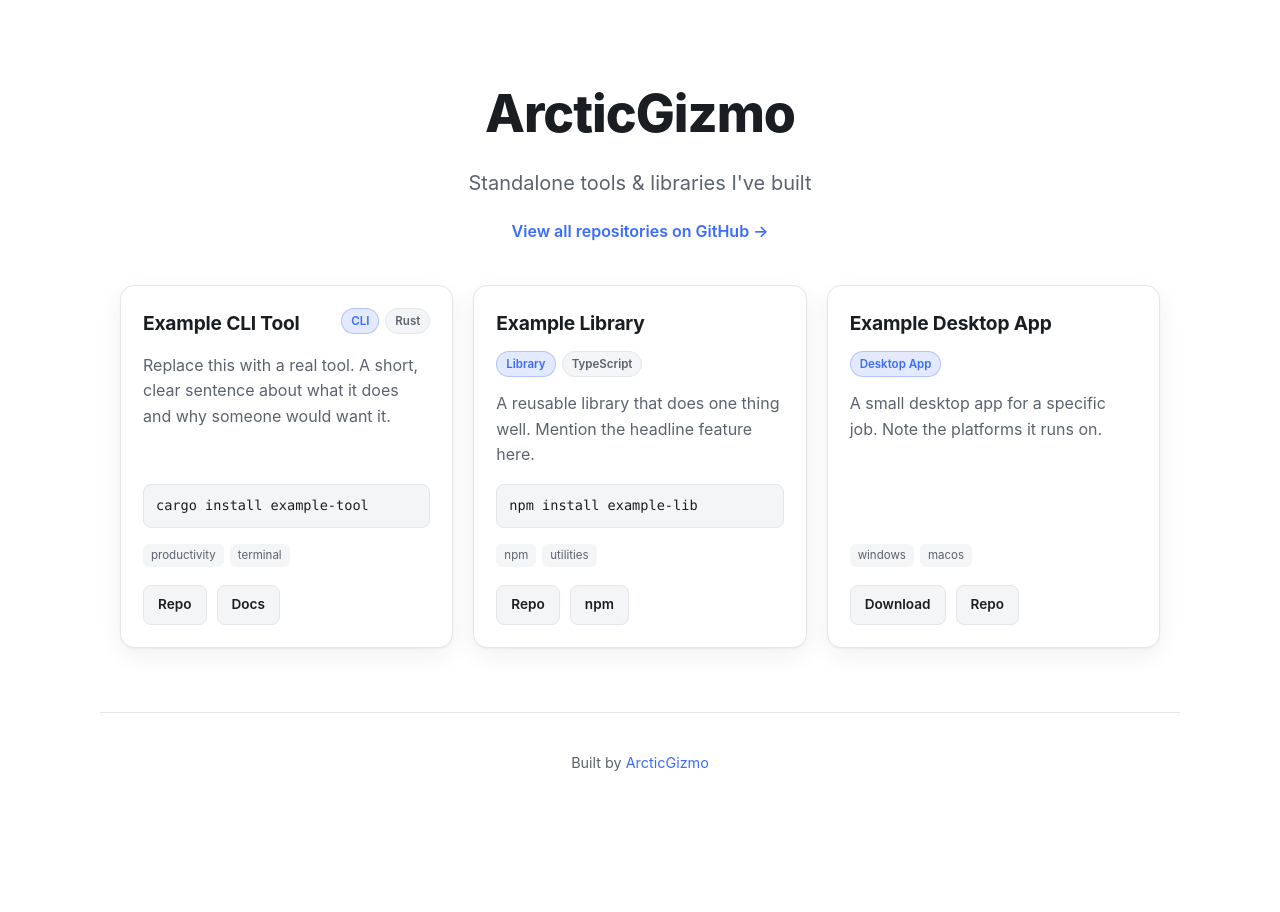
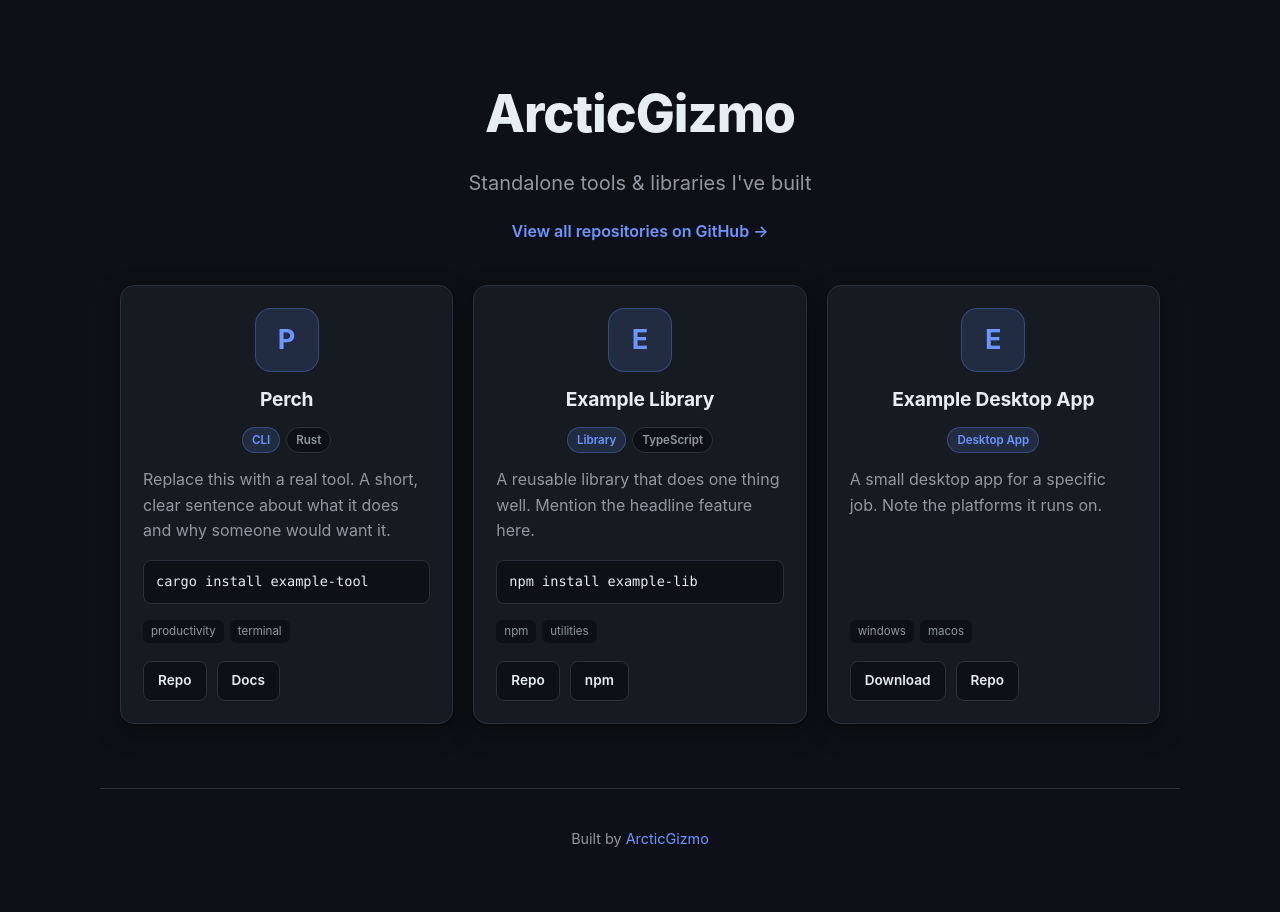
Before and after one commit to ArcticGizmo/ArcticGizmo.github.io, a Jekyll site: the page built from index.html, in a window 1280 px wide. Built offline with Jekyll 4.4.1, drawn with Linux system fonts in a browser that asks for light colours.

Commit message:
dark mode

```diff
--- a/_data/projects.yml
+++ b/_data/projects.yml
@@ -5,6 +5,10 @@
 #
 #   name:        Display name of the tool
 #   description: One or two sentences. Keep it punchy.
+#   logo:        Optional logo shown centered at the top of the card. Either a
+#                local path like /assets/img/my-tool.png (drop the file in
+#                assets/img/) or a full https:// URL. If omitted, the card shows
+#                a lettered badge instead.
 #   type:        Free-text badge, e.g. CLI / Library / Desktop App
 #   language:    Optional language badge, e.g. Rust, TypeScript, Python
 #   install:     Optional one-line install command shown as a code snippet
@@ -12,7 +16,7 @@
 #   links:       Optional list of { label, url } buttons (Repo, Docs, Download…)
 # ---------------------------------------------------------------------------
 
-- name: Example CLI Tool
+- name: Perch
   description: Replace this with a real tool. A short, clear sentence about what it does and why someone would want it.
   type: CLI
   language: Rust
--- a/assets/css/style.css
+++ b/assets/css/style.css
@@ -1,19 +1,5 @@
 :root {
-  --bg: #ffffff;
-  --bg-card: #ffffff;
-  --bg-inset: #f4f5f7;
-  --text: #1a1d21;
-  --text-muted: #5c636e;
-  --border: #e3e6ea;
-  --accent: #3b6cff;
-  --accent-contrast: #ffffff;
-  --radius: 14px;
-  --shadow: 0 1px 2px rgba(16, 24, 40, .04), 0 8px 24px rgba(16, 24, 40, .06);
-  --maxw: 1080px;
-}
-
-@media (prefers-color-scheme: dark) {
-  :root {
+  color-scheme: dark;
   --bg: #0d1117;
   --bg-card: #161b22;
   --bg-inset: #0d1117;
@@ -22,8 +8,9 @@
   --border: #2a313c;
   --accent: #6e95ff;
   --accent-contrast: #0d1117;
+  --radius: 14px;
   --shadow: 0 1px 2px rgba(0, 0, 0, .3), 0 8px 24px rgba(0, 0, 0, .35);
-  }
+  --maxw: 1080px;
 }
 
 * { box-sizing: border-box; }
@@ -94,11 +81,32 @@ a:hover { text-decoration: underline; }
 
 .card-head {
   display: flex;
-  align-items: flex-start;
-  justify-content: space-between;
+  flex-direction: column;
+  align-items: center;
+  text-align: center;
   gap: 12px;
-  flex-wrap: wrap;
 }
+
+.card-logo {
+  width: 64px;
+  height: 64px;
+  border-radius: 16px;
+  object-fit: contain;
+  background: var(--bg-inset);
+  border: 1px solid var(--border);
+}
+.card-logo--placeholder {
+  display: inline-flex;
+  align-items: center;
+  justify-content: center;
+  font-size: 1.7rem;
+  font-weight: 700;
+  text-transform: uppercase;
+  color: var(--accent);
+  background: color-mix(in srgb, var(--accent) 14%, transparent);
+  border-color: color-mix(in srgb, var(--accent) 30%, transparent);
+}
+
 .card-title {
   font-size: 1.2rem;
   font-weight: 700;
@@ -106,7 +114,7 @@ a:hover { text-decoration: underline; }
   letter-spacing: -0.01em;
 }
 
-.badges { display: flex; gap: 6px; flex-wrap: wrap; }
+.badges { display: flex; gap: 6px; flex-wrap: wrap; justify-content: center; }
 .badge {
   font-size: .72rem;
   font-weight: 600;
--- a/index.html
+++ b/index.html
@@ -16,6 +16,11 @@ title: ArcticGizmo — Tools & Libraries
     {% for project in site.data.projects %}
     <li class="card">
       <div class="card-head">
+        {% if project.logo %}
+        <img class="card-logo" src="{% if project.logo contains '://' %}{{ project.logo }}{% else %}{{ project.logo | relative_url }}{% endif %}" alt="{{ project.name }} logo" width="64" height="64" loading="lazy">
+        {% else %}
+        <span class="card-logo card-logo--placeholder" aria-hidden="true">{{ project.name | slice: 0 }}</span>
+        {% endif %}
         <h2 class="card-title">{{ project.name }}</h2>
         <div class="badges">
           {% if project.type %}<span class="badge badge-type">{{ project.type }}</span>{% endif %}
```
Also changed, not shown: 1 other file. Lines whose indentation alone changed are shown as unchanged.
